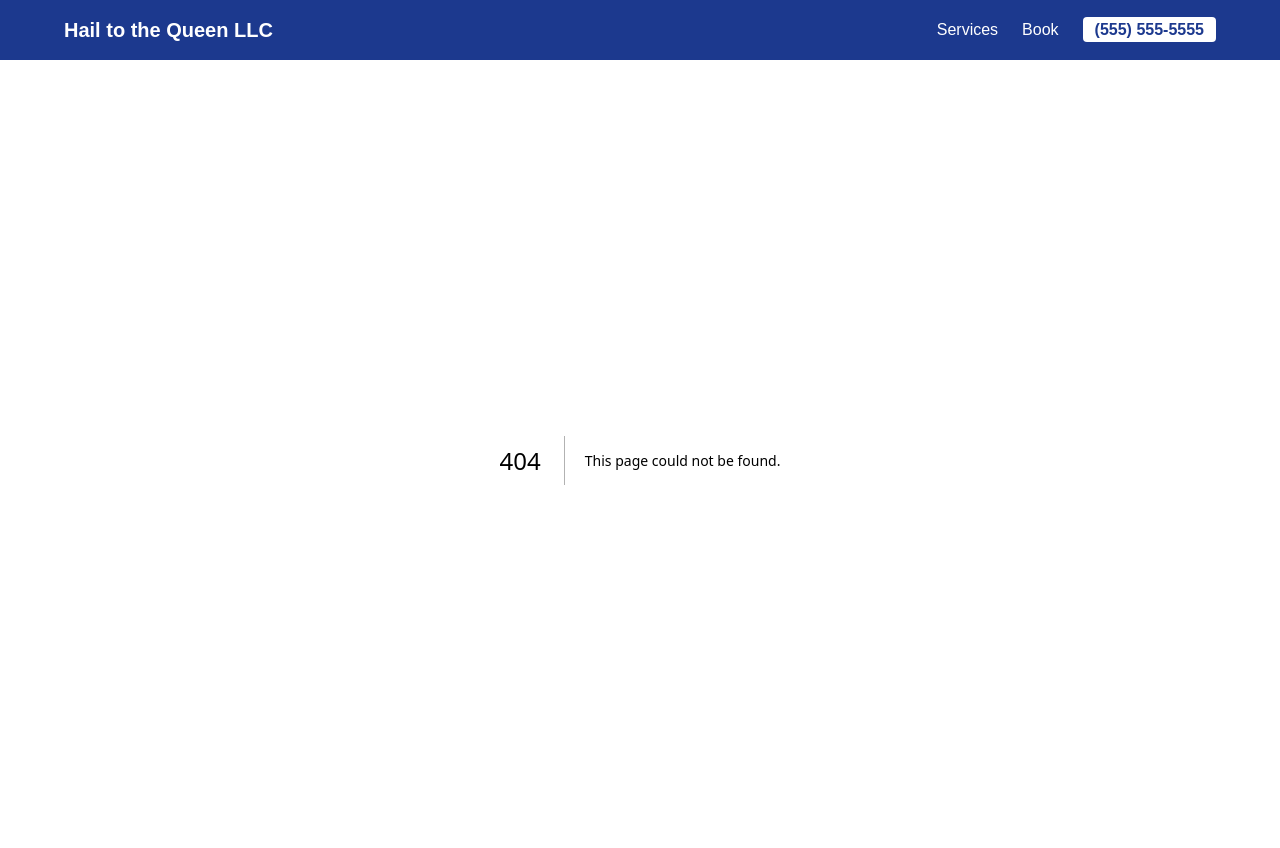
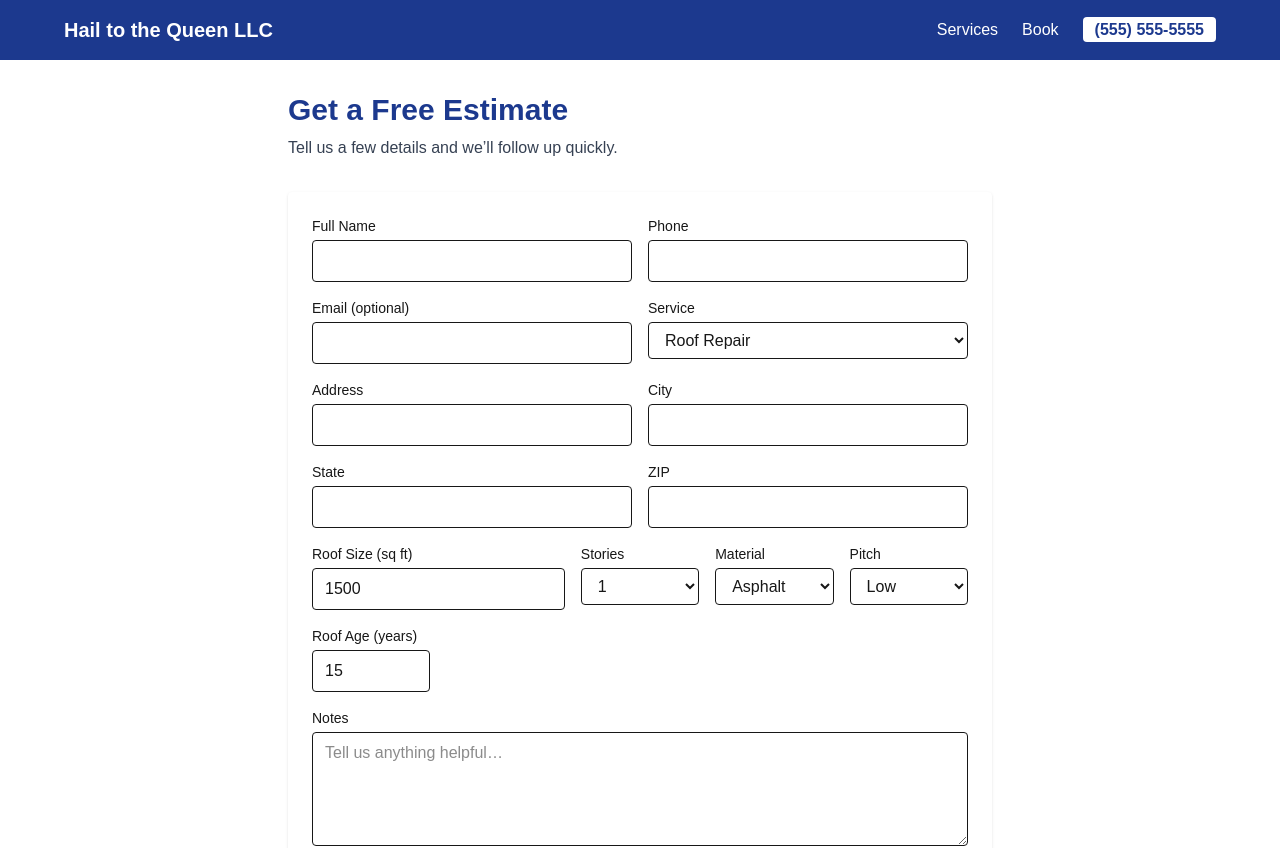
Before and after one commit to hailtothequeen/site, a Next.js app: page /quote in a window 1280 px wide. Before the commit this address had no page. Shown: the top 848 px of the page. Built offline with nearby package versions, Linux system fonts and the light colour scheme.

Commit message:
feat: quote form + lead API (email + redirect)

```diff
--- a/package.json
+++ b/package.json
@@ -10,7 +10,9 @@
   "dependencies": {
     "next": "15.5.3",
     "react": "19.1.0",
-    "react-dom": "19.1.0"
+    "react-dom": "19.1.0",
+    "resend": "^6.1.0",
+    "zod": "^4.1.9"
   },
   "devDependencies": {
     "@tailwindcss/postcss": "^4",
--- /dev/null
+++ b/src/app/api/lead/route.ts
@@ -0,0 +1,85 @@
+import { NextRequest, NextResponse } from 'next/server';
+import { z } from 'zod';
+import { estimateRoof } from '@/lib/estimator';
+import { notifyLead } from '@/lib/email';
+
+export const runtime = 'nodejs';
+
+const LeadSchema = z.object({
+  name: z.string().min(1),
+  email: z.string().email().optional().or(z.literal('')),
+  phone: z.string().min(7).max(30),
+  address: z.string().min(1),
+  city: z.string().min(1),
+  state: z.string().min(2),
+  zip: z.string().min(3),
+  service: z.string().min(1),
+  sqft: z.coerce.number().min(100).max(20000).default(1500),
+  material: z.enum(['asphalt','metal','tile']),
+  pitch: z.enum(['low','med','steep']),
+  ageYears: z.coerce.number().min(0).max(80).default(15),
+  stories: z.coerce.number().int().min(1).max(3).default(1),
+  notes: z.string().optional().default(''),
+  utm_source: z.string().optional().default(''),
+  utm_medium: z.string().optional().default(''),
+  utm_campaign: z.string().optional().default(''),
+  utm_term: z.string().optional().default(''),
+  utm_content: z.string().optional().default(''),
+});
+
+export async function POST(req: NextRequest) {
+  const form = await req.formData();
+  const data = Object.fromEntries(form) as Record<string, string>;
+  const parse = LeadSchema.safeParse(data);
+  if (!parse.success) {
+    console.error(parse.error.flatten());
+    // back to form with message (could enhance later)
+    return NextResponse.redirect(new URL('/quote?error=invalid', req.url), { status: 303 });
+  }
+
+  const lead = parse.data;
+  const est = estimateRoof({
+    sqft: lead.sqft,
+    pitch: lead.pitch,
+    material: lead.material,
+    ageYears: lead.ageYears,
+    stories: lead.stories as 1|2|3,
+  });
+
+  const inbox = process.env.SALES_INBOX || 'sales@example.com';
+  const subject = `New Lead: ${lead.name} — ${lead.service}`;
+  const text =
+`New lead from website:
+
+Name: ${lead.name}
+Email: ${lead.email}
+Phone: ${lead.phone}
+
+Address: ${lead.address}, ${lead.city}, ${lead.state} ${lead.zip}
+Service: ${lead.service}
+
+Roof Info:
+- Sq Ft: ${lead.sqft}
+- Material: ${lead.material}
+- Pitch: ${lead.pitch}
+- Age (yrs): ${lead.ageYears}
+- Stories: ${lead.stories}
+
+Notes:
+${lead.notes || '(none)'}
+
+UTM:
+source=${lead.utm_source} medium=${lead.utm_medium} campaign=${lead.utm_campaign} term=${lead.utm_term} content=${lead.utm_content}
+
+Estimator v0:
+Range: $${est.low.toLocaleString()} - $${est.high.toLocaleString()}`;
+
+  try {
+    await notifyLead(inbox, subject, text);
+  } catch (e) {
+    console.error('notifyLead error:', e);
+  }
+
+  // Optional: write to a DB later (Supabase/HubSpot). For now, email + redirect.
+  return NextResponse.redirect(new URL('/thank-you', req.url), { status: 303 });
+}
--- /dev/null
+++ b/src/app/quote/page.tsx
@@ -0,0 +1,130 @@
+'use client';
+
+import { useEffect, useState } from 'react';
+
+export const metadata = { title: 'Get a Free Estimate — Hail to the Queen LLC' };
+
+function useUTM() {
+  const [utm, setUTM] = useState<Record<string,string>>({});
+  useEffect(() => {
+    const params = new URLSearchParams(window.location.search);
+    setUTM({
+      utm_source: params.get('utm_source') || '',
+      utm_medium: params.get('utm_medium') || '',
+      utm_campaign: params.get('utm_campaign') || '',
+      utm_term: params.get('utm_term') || '',
+      utm_content: params.get('utm_content') || '',
+    });
+  }, []);
+  return utm;
+}
+
+export default function Quote() {
+  const utm = useUTM();
+
+  return (
+    <div className="max-w-3xl mx-auto p-8">
+      <h1 className="text-3xl font-bold text-blue-900">Get a Free Estimate</h1>
+      <p className="mt-2 text-gray-700">
+        Tell us a few details and we’ll follow up quickly.
+      </p>
+
+      <form method="POST" action="/api/lead" className="mt-8 grid gap-4 bg-white p-6 shadow rounded">
+        <div className="grid md:grid-cols-2 gap-4">
+          <div>
+            <label className="block text-sm font-medium">Full Name</label>
+            <input name="name" required className="mt-1 w-full border rounded px-3 py-2" />
+          </div>
+          <div>
+            <label className="block text-sm font-medium">Phone</label>
+            <input name="phone" required className="mt-1 w-full border rounded px-3 py-2" />
+          </div>
+          <div>
+            <label className="block text-sm font-medium">Email (optional)</label>
+            <input type="email" name="email" className="mt-1 w-full border rounded px-3 py-2" />
+          </div>
+          <div>
+            <label className="block text-sm font-medium">Service</label>
+            <select name="service" className="mt-1 w-full border rounded px-3 py-2">
+              <option>Roof Repair</option>
+              <option>Roof Replacement</option>
+              <option>Storm / Hail Assessment</option>
+              <option>Gutters / Siding</option>
+              <option>Public Adjusting</option>
+            </select>
+          </div>
+        </div>
+
+        <div className="grid md:grid-cols-2 gap-4">
+          <div>
+            <label className="block text-sm font-medium">Address</label>
+            <input name="address" required className="mt-1 w-full border rounded px-3 py-2" />
+          </div>
+          <div>
+            <label className="block text-sm font-medium">City</label>
+            <input name="city" required className="mt-1 w-full border rounded px-3 py-2" />
+          </div>
+          <div>
+            <label className="block text-sm font-medium">State</label>
+            <input name="state" required className="mt-1 w-full border rounded px-3 py-2" />
+          </div>
+          <div>
+            <label className="block text-sm font-medium">ZIP</label>
+            <input name="zip" required className="mt-1 w-full border rounded px-3 py-2" />
+          </div>
+        </div>
+
+        <fieldset className="grid md:grid-cols-5 gap-4">
+          <div className="md:col-span-2">
+            <label className="block text-sm font-medium">Roof Size (sq ft)</label>
+            <input type="number" name="sqft" min="100" max="20000" defaultValue="1500" className="mt-1 w-full border rounded px-3 py-2" />
+          </div>
+          <div>
+            <label className="block text-sm font-medium">Stories</label>
+            <select name="stories" className="mt-1 w-full border rounded px-3 py-2" defaultValue="1">
+              <option value="1">1</option>
+              <option value="2">2</option>
+              <option value="3">3</option>
+            </select>
+          </div>
+          <div>
+            <label className="block text-sm font-medium">Material</label>
+            <select name="material" className="mt-1 w-full border rounded px-3 py-2">
+              <option value="asphalt">Asphalt</option>
+              <option value="metal">Metal</option>
+              <option value="tile">Tile</option>
+            </select>
+          </div>
+          <div>
+            <label className="block text-sm font-medium">Pitch</label>
+            <select name="pitch" className="mt-1 w-full border rounded px-3 py-2">
+              <option value="low">Low</option>
+              <option value="med">Medium</option>
+              <option value="steep">Steep</option>
+            </select>
+          </div>
+          <div>
+            <label className="block text-sm font-medium">Roof Age (years)</label>
+            <input type="number" name="ageYears" min="0" max="80" defaultValue="15" className="mt-1 w-full border rounded px-3 py-2" />
+          </div>
+        </fieldset>
+
+        <div>
+          <label className="block text-sm font-medium">Notes</label>
+          <textarea name="notes" rows={4} className="mt-1 w-full border rounded px-3 py-2" placeholder="Tell us anything helpful…" />
+        </div>
+
+        {/* UTM passthrough */}
+        <input type="hidden" name="utm_source" value={utm.utm_source || ''} />
+        <input type="hidden" name="utm_medium" value={utm.utm_medium || ''} />
+        <input type="hidden" name="utm_campaign" value={utm.utm_campaign || ''} />
+        <input type="hidden" name="utm_term" value={utm.utm_term || ''} />
+        <input type="hidden" name="utm_content" value={utm.utm_content || ''} />
+
+        <button className="bg-blue-900 text-white px-6 py-3 rounded font-semibold hover:bg-blue-800">
+          Get My Estimate
+        </button>
+      </form>
+    </div>
+  );
+}
--- /dev/null
+++ b/src/lib/email.ts
@@ -0,0 +1,16 @@
+import { Resend } from 'resend';
+
+export async function notifyLead(to: string, subject: string, text: string) {
+  const apiKey = process.env.RESEND_API_KEY;
+  if (!apiKey) {
+    console.log('[notifyLead] RESEND_API_KEY missing; payload:\n', { to, subject, text });
+    return;
+  }
+  const resend = new Resend(apiKey);
+  await resend.emails.send({
+    from: 'Hail to the Queen <noreply@mail.hail2thequeen.com>',
+    to,
+    subject,
+    text,
+  });
+}
--- /dev/null
+++ b/src/lib/estimator.ts
@@ -0,0 +1,21 @@
+export type EstimatorInput = {
+  sqft: number;
+  pitch: 'low' | 'med' | 'steep';
+  material: 'asphalt' | 'metal' | 'tile';
+  ageYears: number;
+  stories: 1 | 2 | 3;
+};
+
+export function estimateRoof(i: EstimatorInput) {
+  let base = i.sqft * 4.5;           // base $/sqft
+  if (i.material === 'metal') base *= 1.6;
+  if (i.material === 'tile')  base *= 2.1;
+  if (i.pitch === 'med')      base *= 1.10;
+  if (i.pitch === 'steep')    base *= 1.25;
+  if (i.ageYears > 18)        base *= 1.12;
+  if (i.stories >= 2)         base *= 1.08;
+
+  const low = Math.round(base * 0.9);
+  const high = Math.round(base * 1.2);
+  return { low, high };
+}
```
Also changed, not shown: 1 other file (tests, documents, lock files or other folders).
